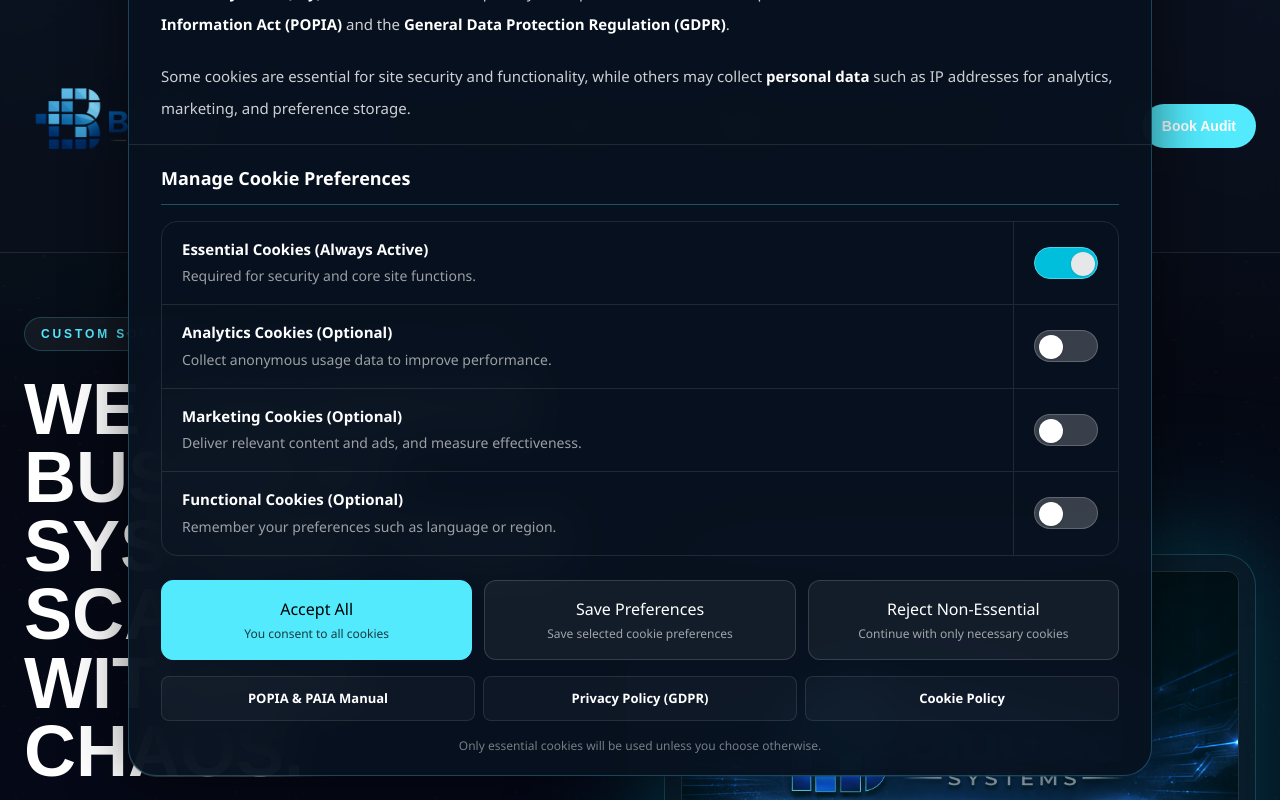
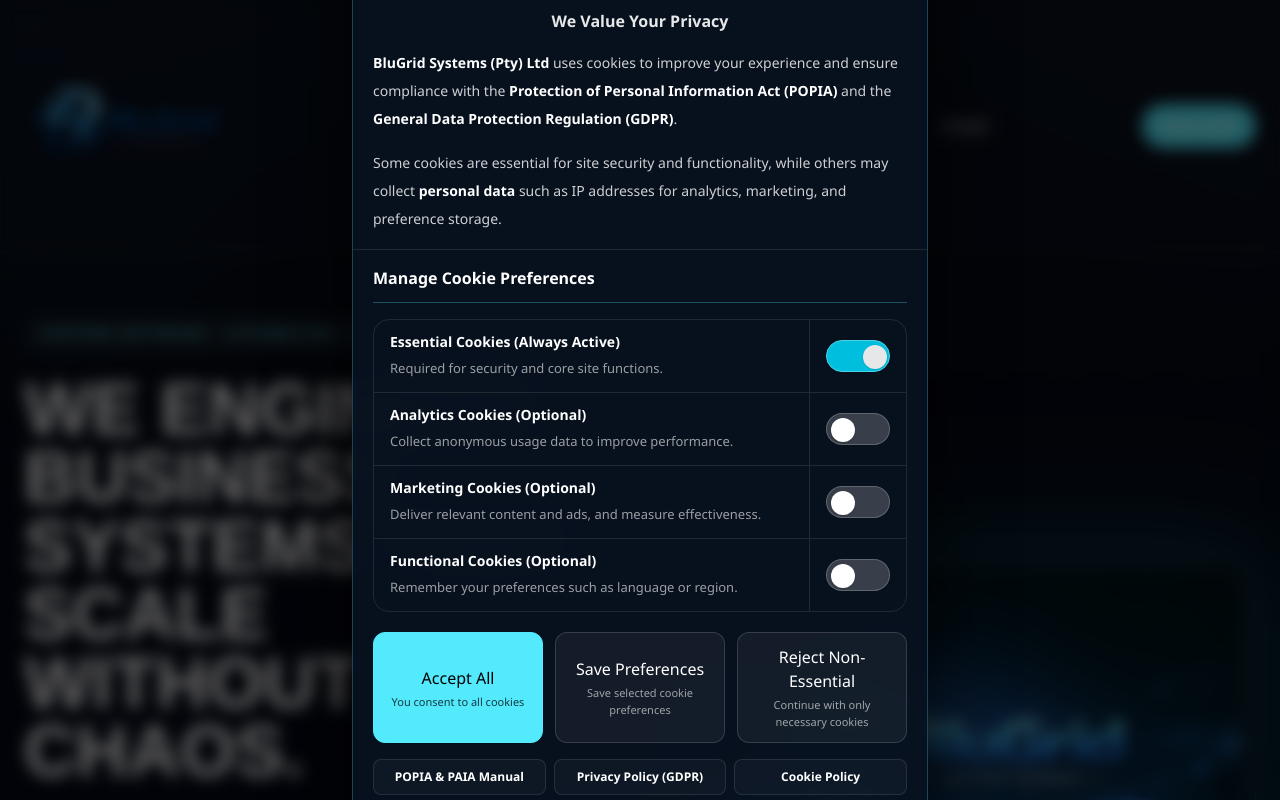
Before and after one commit to BluGridPosti/blugrid-systems-website, a Next.js app: page / in a window 1280 px wide. Shown: the top 800 px of the page. Built offline with nearby package versions, Linux system fonts and the light colour scheme.

Commit message:
Resize cookie consent popup

```diff
--- a/components/layout/cookie-consent.tsx
+++ b/components/layout/cookie-consent.tsx
@@ -35,13 +35,15 @@
     }
 
     try {
-      const parsed = JSON.parse(saved) as CookiePreferences;
+      const parsed = JSON.parse(saved) as Partial<CookiePreferences>;
+
       setPreferences({
         essential: true,
         analytics: Boolean(parsed.analytics),
         marketing: Boolean(parsed.marketing),
         functional: Boolean(parsed.functional),
       });
+
       setIsOpen(false);
     } catch {
       setIsOpen(true);
@@ -50,7 +52,9 @@
 
   const hasOptionalCookiesEnabled = useMemo(() => {
     return (
-      preferences.analytics || preferences.marketing || preferences.functional
+      preferences.analytics ||
+      preferences.marketing ||
+      preferences.functional
     );
   }, [preferences]);
 
@@ -94,22 +98,24 @@
   }
 
   return (
-    <div className="fixed inset-x-0 bottom-4 z-[100] px-4 sm:bottom-6 sm:px-6">
+    <div className="fixed inset-0 z-[100] flex items-center justify-center px-4">
+      <div className="absolute inset-0 bg-black/60 backdrop-blur-sm" />
+
       <div
-        className="mx-auto w-full max-w-5xl overflow-hidden rounded-[1.75rem] border border-cyan-300/25 bg-[#08111f]/95 text-white shadow-[0_0_60px_rgba(0,0,0,0.55)] backdrop-blur-xl"
+        className="relative w-full max-w-xl overflow-hidden rounded-2xl border border-cyan-300/25 bg-[#08111f]/95 text-white shadow-[0_0_80px_rgba(0,0,0,0.8)] backdrop-blur-xl"
         style={{ fontFamily: '"Segoe UI", Arial, sans-serif' }}
       >
-        <div className="border-b border-white/10 px-6 py-5 sm:px-8">
+        <div className="border-b border-white/10 px-5 py-4">
           <div className="text-center">
-            <div className="text-[26px] font-black uppercase tracking-[0.04em] text-white">
+            <div className="text-[22px] font-black uppercase tracking-[0.04em] text-white">
               Cookie Consent
             </div>
-            <div className="mt-2 text-[18px] font-semibold text-white/90">
+            <div className="mt-1 text-[16px] font-semibold text-white/90">
               We Value Your Privacy
             </div>
           </div>
 
-          <div className="mt-6 space-y-5 text-[15px] leading-8 text-white/80">
+          <div className="mt-4 space-y-4 text-[14px] leading-7 text-white/80">
             <p>
               <span className="font-semibold text-white">
                 BluGrid Systems (Pty) Ltd
@@ -136,8 +142,8 @@
           </div>
         </div>
 
-        <div className="px-6 py-5 sm:px-8">
-          <div className="mb-4 border-b border-cyan-300/30 pb-3 text-[18px] font-bold text-white">
+        <div className="px-5 py-4">
+          <div className="mb-4 border-b border-cyan-300/30 pb-3 text-[16px] font-bold text-white">
             Manage Cookie Preferences
           </div>
 
@@ -145,8 +151,8 @@
             <CookieRow
               title="Essential Cookies (Always Active)"
               description="Required for security and core site functions."
-              checked
-              disabled
+              checked={true}
+              disabled={true}
               onChange={() => undefined}
             />
 
@@ -172,14 +178,14 @@
             />
           </div>
 
-          <div className="mt-6 grid gap-3 md:grid-cols-3">
+          <div className="mt-5 grid gap-3 md:grid-cols-3">
             <button
               type="button"
               onClick={handleAcceptAll}
-              className="rounded-xl border border-cyan-300 bg-cyan-300 px-5 py-4 text-center text-[15px] font-bold text-black transition hover:opacity-95"
+              className="rounded-xl border border-cyan-300 bg-cyan-300 px-4 py-3 text-center text-sm font-bold text-black transition hover:opacity-95"
             >
               Accept All
-              <div className="mt-1 text-[12px] font-medium text-black/75">
+              <div className="mt-1 text-[11px] font-medium text-black/75">
                 You consent to all cookies
               </div>
             </button>
@@ -187,10 +193,10 @@
             <button
               type="button"
               onClick={handleSaveCustom}
-              className="rounded-xl border border-white/15 bg-white/[0.05] px-5 py-4 text-center text-[15px] font-bold text-white transition hover:border-cyan-300/40 hover:bg-white/[0.08]"
+              className="rounded-xl border border-white/15 bg-white/[0.05] px-4 py-3 text-center text-sm font-bold text-white transition hover:border-cyan-300/40 hover:bg-white/[0.08]"
             >
               Save Preferences
-              <div className="mt-1 text-[12px] font-medium text-white/60">
+              <div className="mt-1 text-[11px] font-medium text-white/60">
                 Save selected cookie preferences
               </div>
             </button>
@@ -198,39 +204,39 @@
             <button
               type="button"
               onClick={handleRejectNonEssential}
-              className="rounded-xl border border-white/15 bg-white/[0.05] px-5 py-4 text-center text-[15px] font-bold text-white transition hover:border-cyan-300/40 hover:bg-white/[0.08]"
+              className="rounded-xl border border-white/15 bg-white/[0.05] px-4 py-3 text-center text-sm font-bold text-white transition hover:border-cyan-300/40 hover:bg-white/[0.08]"
             >
               Reject Non-Essential
-              <div className="mt-1 text-[12px] font-medium text-white/60">
+              <div className="mt-1 text-[11px] font-medium text-white/60">
                 Continue with only necessary cookies
               </div>
             </button>
           </div>
 
-          <div className="mt-4 grid gap-2 text-center text-[13px] font-semibold sm:grid-cols-3">
+          <div className="mt-4 grid gap-2 text-center text-[12px] font-semibold sm:grid-cols-3">
             <a
               href="/popia-paia-manual"
-              className="rounded-lg border border-white/10 bg-white/[0.03] px-4 py-3 text-cyan-300 underline underline-offset-2 transition hover:bg-white/[0.06]"
+              className="rounded-lg border border-white/10 bg-white/[0.03] px-3 py-2 text-cyan-300 underline underline-offset-2 transition hover:bg-white/[0.06]"
             >
               POPIA &amp; PAIA Manual
             </a>
 
             <a
               href="/privacy-policy"
-              className="rounded-lg border border-white/10 bg-white/[0.03] px-4 py-3 text-cyan-300 underline underline-offset-2 transition hover:bg-white/[0.06]"
+              className="rounded-lg border border-white/10 bg-white/[0.03] px-3 py-2 text-cyan-300 underline underline-offset-2 transition hover:bg-white/[0.06]"
             >
               Privacy Policy (GDPR)
             </a>
 
             <a
               href="/cookie-policy"
-              className="rounded-lg border border-white/10 bg-white/[0.03] px-4 py-3 text-cyan-300 underline underline-offset-2 transition hover:bg-white/[0.06]"
+              className="rounded-lg border border-white/10 bg-white/[0.03] px-3 py-2 text-cyan-300 underline underline-offset-2 transition hover:bg-white/[0.06]"
             >
               Cookie Policy
             </a>
           </div>
 
-          <div className="mt-4 text-center text-[12px] text-white/45">
+          <div className="mt-4 text-center text-[11px] text-white/45">
             {hasOptionalCookiesEnabled
               ? "Optional cookies are currently enabled in your selected preferences."
               : "Only essential cookies will be used unless you choose otherwise."}
@@ -256,14 +262,14 @@
 }) {
   return (
     <div className="grid grid-cols-[1fr_auto] border-b border-white/10 last:border-b-0">
-      <div className="px-5 py-4">
-        <div className="text-[15px] font-bold text-white">{title}</div>
-        <div className="mt-1 text-[14px] leading-6 text-white/60">
+      <div className="px-4 py-3">
+        <div className="text-sm font-bold text-white">{title}</div>
+        <div className="mt-1 text-[13px] leading-6 text-white/60">
           {description}
         </div>
       </div>
 
-      <div className="flex items-center border-l border-white/10 px-5">
+      <div className="flex items-center border-l border-white/10 px-4">
         <button
           type="button"
           onClick={onChange}
```
